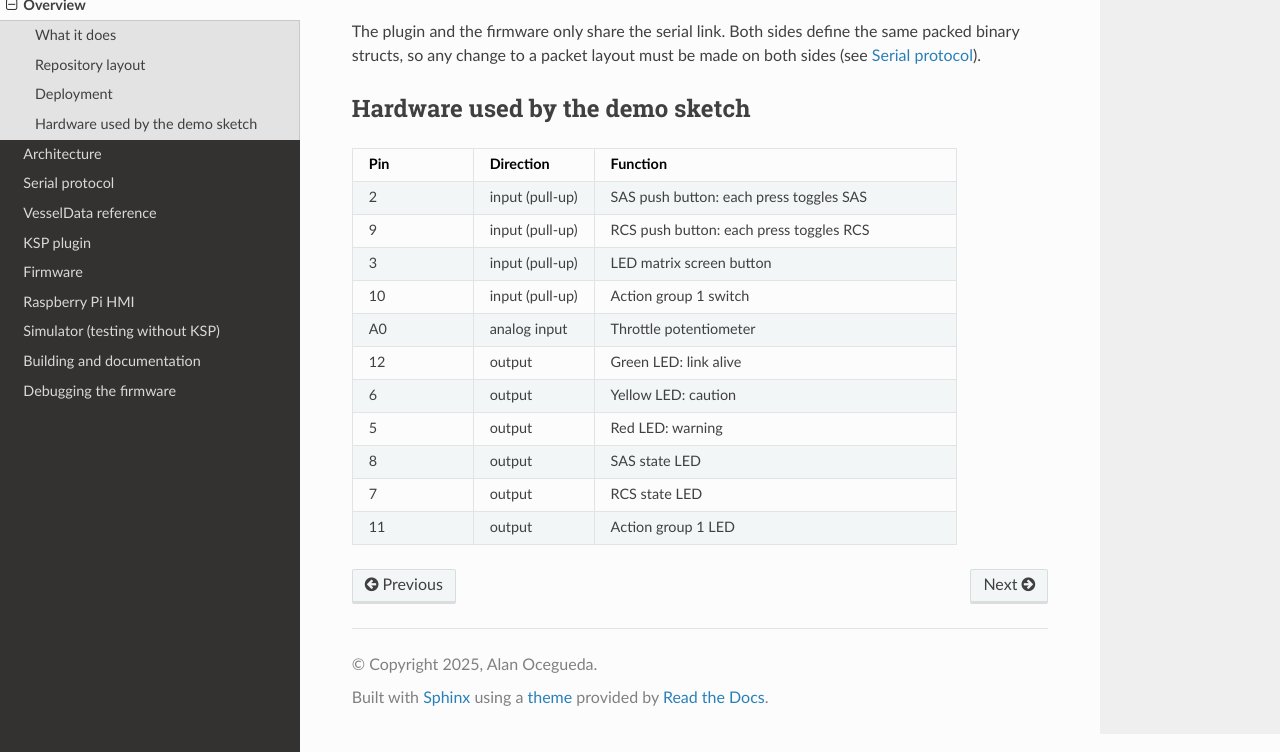
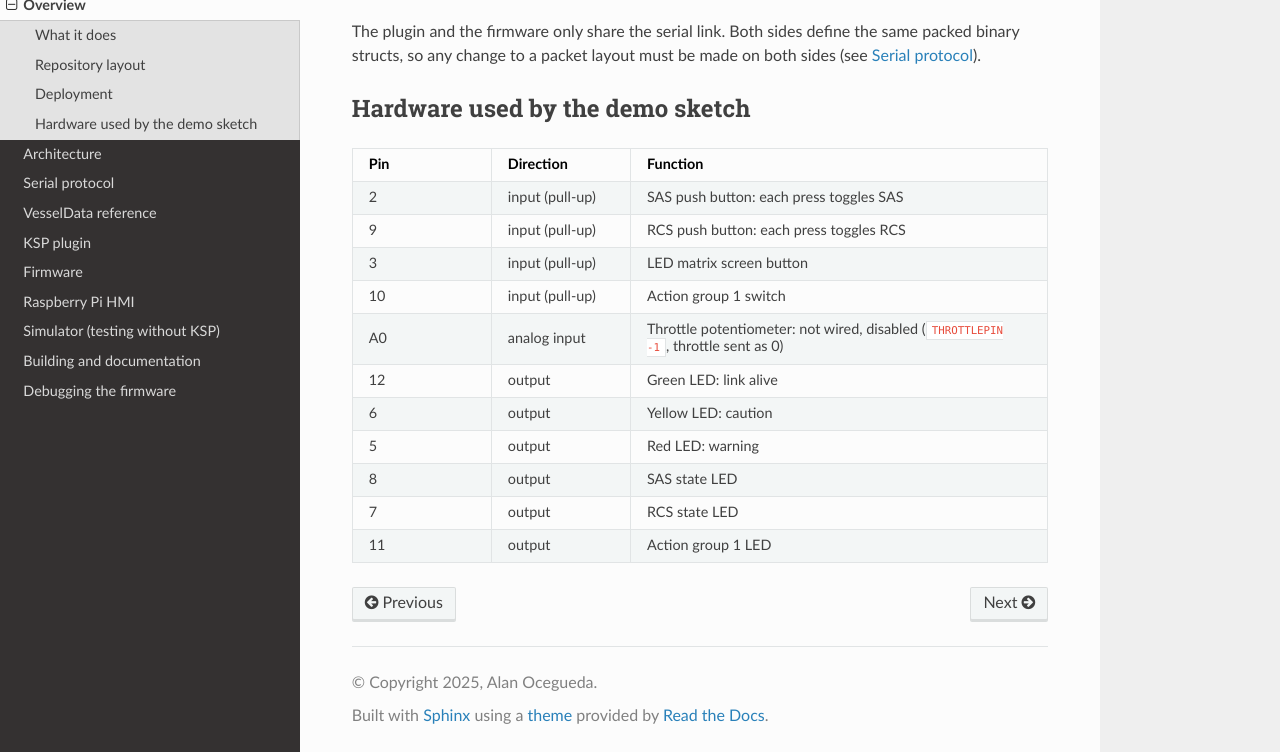
Before and after one commit to AlaNLrdE/KSPKontroller, a Sphinx documentation site: the page built from docs/overview.rst, in a window 1280 px wide and 900 px high, scrolled down 714 px, cut to the strip 148-900 px from the top of the window. Built offline with Sphinx 7.4.7 and the Read the Docs theme 3.1.0, drawn with Linux system fonts in a browser that asks for light colours.

Commit message:
Firmware: throttle input disabled (no potentiometer wired)
THROTTLEPIN -1: the throttle is sent as 0 and A0 is not read, so a floating
analog input (it read a steady ~19 %) can no longer drive the engine. Set the
analog pin number to enable it again.

Co-Authored-By: Claude Opus 5.5 <noreply@anthropic.com>

```diff
--- a/docs/overview.rst
+++ b/docs/overview.rst
@@ -65,7 +65,7 @@ Hardware used by the demo sketch
      - Action group 1 switch
    * - A0
      - analog input
-     - Throttle potentiometer
+     - Throttle potentiometer: not wired, disabled (``THROTTLEPIN -1``, throttle sent as 0)
    * - 12
      - output
      - Green LED: link alive
```
Also changed, not shown: 3 other files.
